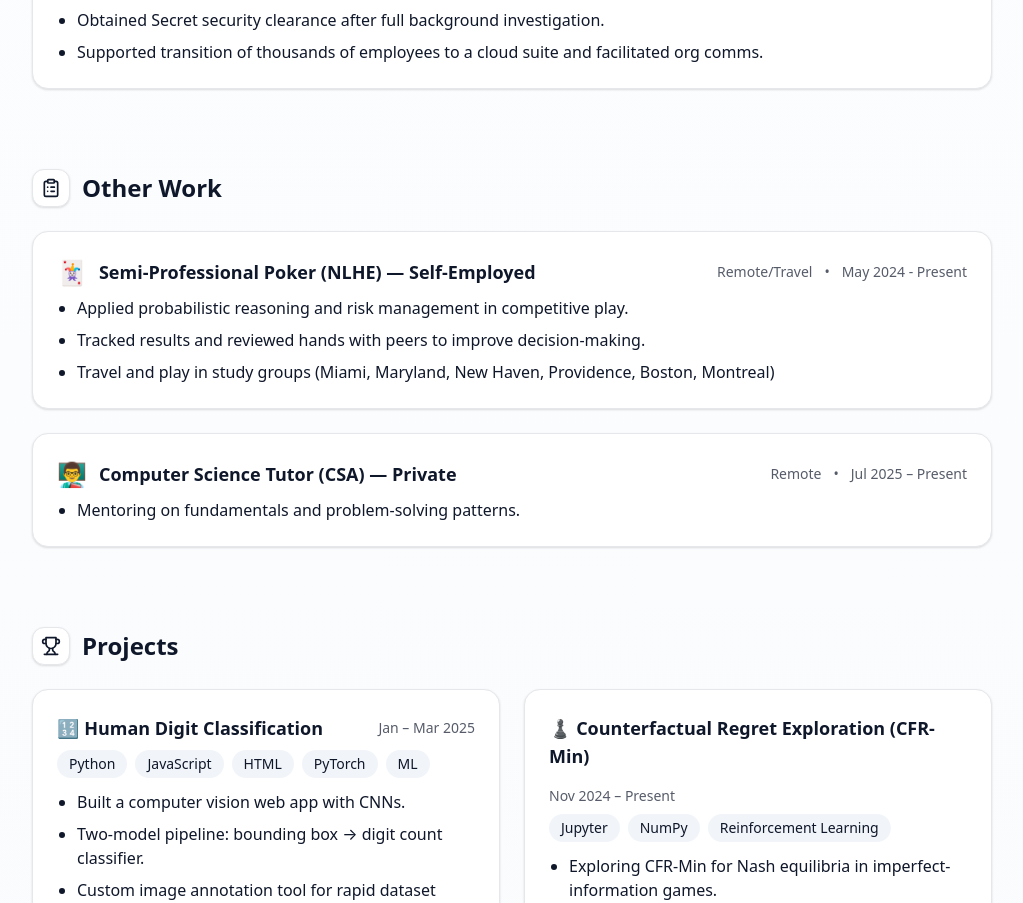
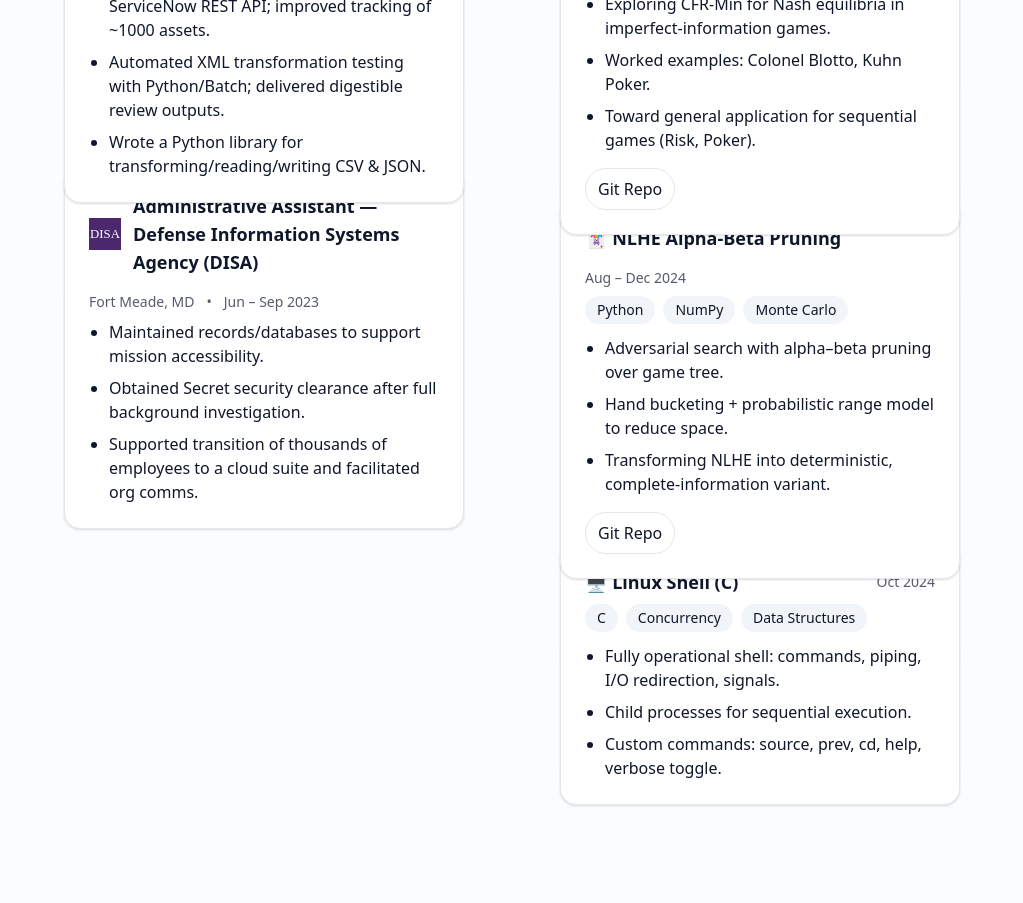
Before and after one commit to seanpatrickmay/seanpatrickmay.github.io, a Next.js app: page / in a window 1280 px wide. Shown: the part 2500-3403 px from the top of the page, without its empty margins (128-1151 px from the left). Built offline with nearby package versions, Linux system fonts and the light colour scheme.

Commit message:
Add stacked card sections for content areas

```diff
--- /dev/null
+++ b/components/StackedCardSection.jsx
@@ -0,0 +1,75 @@
+import { useState } from 'react';
+import Section from '@/components/ui/Section';
+
+const DEFAULT_STACK_OFFSET = 56; // px
+const DEFAULT_BASE_GAP = 24; // matches gap-6 from Tailwind
+const DEFAULT_FLOAT_OFFSET = 4; // subtle vertical drift between cards
+
+export default function StackedCardSection({
+  id,
+  title,
+  icon,
+  items = [],
+  renderItem,
+  keyExtractor,
+  className = '',
+  stackOffset = DEFAULT_STACK_OFFSET,
+  baseGap = DEFAULT_BASE_GAP,
+  floatOffset = DEFAULT_FLOAT_OFFSET,
+}) {
+  const [hoveredIndex, setHoveredIndex] = useState(null);
+  const shouldStack = items.length > 1;
+  const sectionClassName = `h-full ${className}`.trim();
+
+  return (
+    <Section id={id} title={title} icon={icon} className={sectionClassName}>
+      <div
+        className="relative flex flex-col"
+        onMouseLeave={() => setHoveredIndex(null)}
+      >
+        {items.map((item, index) => {
+          const key = keyExtractor ? keyExtractor(item, index) : index;
+          const isHovered = hoveredIndex === index;
+          const collapsedMargin = shouldStack ? baseGap - stackOffset : baseGap;
+          const marginTop = index === 0 ? 0 : isHovered ? baseGap : collapsedMargin;
+          const translateY = shouldStack ? (isHovered ? 0 : -floatOffset * index) : 0;
+          const style = {
+            marginTop,
+            transform: `translateY(${translateY}px)`,
+            zIndex: isHovered ? items.length + 5 : items.length - index,
+          };
+          const dimOpacity = hoveredIndex !== null && !isHovered ? 0.65 : 1;
+          const scaleClass =
+            hoveredIndex === null
+              ? 'scale-100'
+              : isHovered
+                ? 'scale-[1.01]'
+                : 'scale-[0.995]';
+          const emphasisClass = isHovered ? 'drop-shadow-xl' : '';
+
+          return (
+            <div
+              key={key}
+              className="relative transition-all duration-300 ease-out"
+              style={style}
+              onMouseEnter={() => setHoveredIndex(index)}
+              onFocusCapture={() => setHoveredIndex(index)}
+              onBlurCapture={(event) => {
+                if (!event.currentTarget.contains(event.relatedTarget)) {
+                  setHoveredIndex(null);
+                }
+              }}
+            >
+              <div
+                className={`transition-all duration-300 transform origin-top ${scaleClass} ${emphasisClass}`.trim()}
+                style={{ opacity: dimOpacity }}
+              >
+                {renderItem(item, index, { isHovered })}
+              </div>
+            </div>
+          );
+        })}
+      </div>
+    </Section>
+  );
+}
--- a/components/ui/Section.jsx
+++ b/components/ui/Section.jsx
@@ -1,10 +1,9 @@
-export default function Section({ id, title, icon, children }) {
+export default function Section({ id, title, icon, children, className = '' }) {
   const Icon = icon;
+  const sectionClassName = `section-container py-10 scroll-mt-16 ${className}`.trim();
+
   return (
-        <section
-           id={id}
-            className="section-container py-10 scroll-mt-16"
-        >
+    <section id={id} className={sectionClassName}>
       <div className="flex items-center gap-3 mb-6">
         <div className="p-2 rounded-xl border bg-white dark:bg-slate-900 card">
           <Icon className="w-5 h-5" />
--- a/pages/index.jsx
+++ b/pages/index.jsx
@@ -9,12 +9,12 @@ import Header from '@/components/Header';
 import Hero from '@/components/Hero';
 import AboutSection from '@/components/AboutSection';
 import Footer from '@/components/Footer';
-import ListSection from '@/components/ListSection';
-import Section from '@/components/ui/Section';
+import StackedCardSection from '@/components/StackedCardSection';
 import ProjectCard from '@/components/ProjectCard';
 import ExperienceItem from '@/components/ExperienceItem';
 import EducationItem from '@/components/EducationItem';
-import SkillsGrid from '@/components/SkillsGrid';
+import Badge from '@/components/ui/Badge';
+import { Card, CardHeader, CardTitle, CardContent } from '@/components/ui/Card';
 import { Trophy, Briefcase, GraduationCap, Cpu, ClipboardList } from 'lucide-react';
 
 const projects = validateProjects(rawProjects) ? rawProjects : [];
@@ -33,6 +33,12 @@ const skills = {
   tools: ['Git', 'PyTorch', 'NumPy', 'Neovim', 'Matplotlib', 'Jupyter', 'React'],
   platforms: ['Windows', 'macOS', 'Ubuntu Linux'],
 };
+
+const skillCategories = [
+  { title: 'Languages', items: skills.languages },
+  { title: 'Tools & Libraries', items: skills.tools },
+  { title: 'Platforms', items: skills.platforms },
+];
 
 const education = [
   {
@@ -76,42 +82,70 @@ export default function Home() {
       <Hero links={links} />
       <AboutSection interests={interests} />
 
-      <ListSection
+      <div className="max-w-5xl mx-auto px-4 sm:px-6 lg:px-8 space-y-8">
+        <div className="grid gap-8 md:grid-cols-2">
+          <StackedCardSection
             id="experience"
             title="Experience"
             icon={Briefcase}
             items={experience}
-        renderItem={job => <ExperienceItem key={job.org} job={job} />}
+            keyExtractor={job => job.org}
+            renderItem={job => <ExperienceItem job={job} />}
+            className="px-0 md:mx-0"
           />
-
-      <ListSection
+          <StackedCardSection
+            id="projects"
+            title="Projects"
+            icon={Trophy}
+            items={projects}
+            keyExtractor={project => project.title}
+            renderItem={project => <ProjectCard project={project} />}
+            className="px-0 md:mx-0"
+          />
+        </div>
+        <div className="grid gap-8 md:grid-cols-2">
+          <StackedCardSection
+            id="education"
+            title="Education"
+            icon={GraduationCap}
+            items={education}
+            keyExtractor={item => item.school}
+            renderItem={item => <EducationItem item={item} />}
+            className="px-0 md:mx-0"
+          />
+          <StackedCardSection
             id="other-work"
             title="Other Work"
             icon={ClipboardList}
             items={otherWork}
-        renderItem={job => <ExperienceItem key={job.org} job={job} />}
+            keyExtractor={job => job.org}
+            renderItem={job => <ExperienceItem job={job} />}
+            className="px-0 md:mx-0"
           />
+        </div>
+      </div>
 
-      <ListSection
-        id="projects"
-        title="Projects"
-        icon={Trophy}
-        items={projects}
-        columns={2}
-        renderItem={p => <ProjectCard key={p.title} project={p} />}
+      <StackedCardSection
+        id="skills"
+        title="Skills"
+        icon={Cpu}
+        items={skillCategories}
+        keyExtractor={category => category.title}
+        renderItem={category => (
+          <Card>
+            <CardHeader>
+              <CardTitle>{category.title}</CardTitle>
+            </CardHeader>
+            <CardContent>
+              <div className="flex flex-wrap gap-2">
+                {category.items.map(item => (
+                  <Badge key={item}>{item}</Badge>
+                ))}
+              </div>
+            </CardContent>
+          </Card>
+        )}
       />
-
-      <ListSection
-        id="education"
-        title="Education"
-        icon={GraduationCap}
-        items={education}
-        renderItem={e => <EducationItem key={e.school} item={e} />}
-      />
-
-      <Section id="skills" title="Skills" icon={Cpu}>
-        <SkillsGrid skills={skills} />
-      </Section>
 
       <Footer links={links} />
     </>
```
Lines whose indentation alone changed are shown as unchanged.
